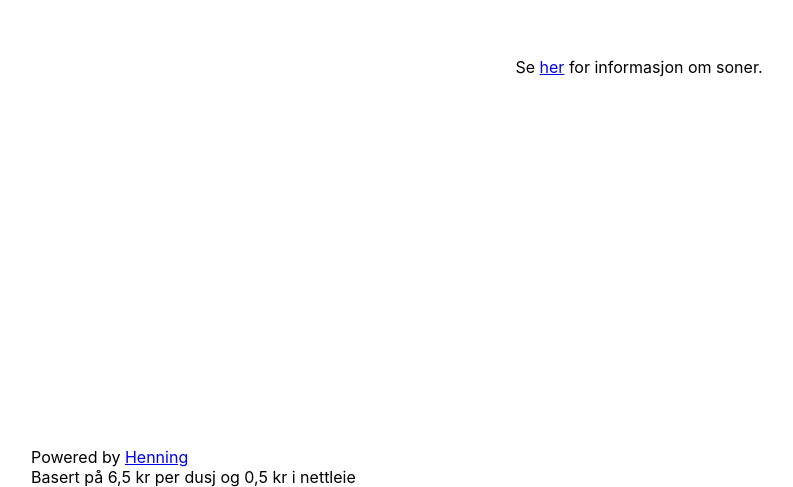
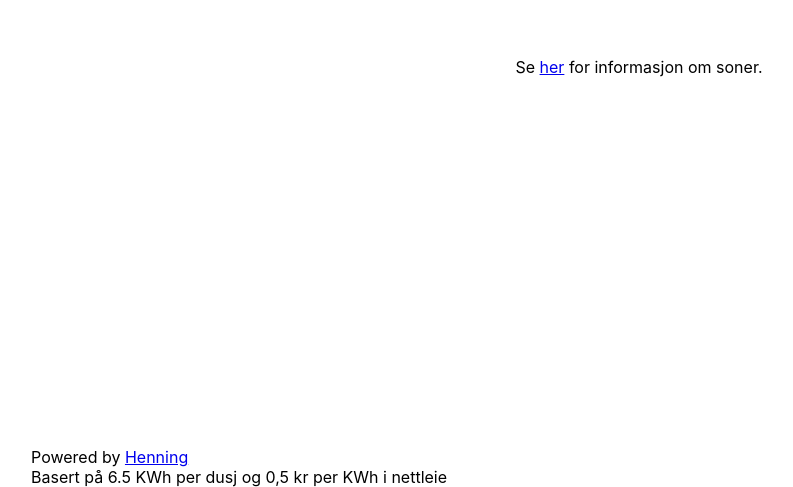
Before and after one commit to henninghaakonsen/hvakosterendusj, a Next.js app: page / in a window 1280 px wide. Shown: the part 313-800 px from the top of the page, without its empty margins (1-794 px from the left). Built offline with nearby package versions, Linux system fonts and the light colour scheme; no server answers.

Commit message:
Legger inn riktig benevning på kwh for en dusj.

```diff
--- a/pages/index.js
+++ b/pages/index.js
@@ -56,9 +56,9 @@ export default function Home() {
       <footer>
         Powered by <a href={"https://github.com/henninghaakonsen"}>Henning</a>
         <br />
-        {`Basert på ${KWh_forEnDusj.toLocaleString(
+        {`Basert på ${KWh_forEnDusj} KWh per dusj og ${nettleie.toLocaleString(
           "no-NO"
-        )} kr per dusj og ${nettleie.toLocaleString("no-NO")} kr i nettleie`}
+        )} kr per KWh i nettleie`}
       </footer>
     </div>
   );
```
